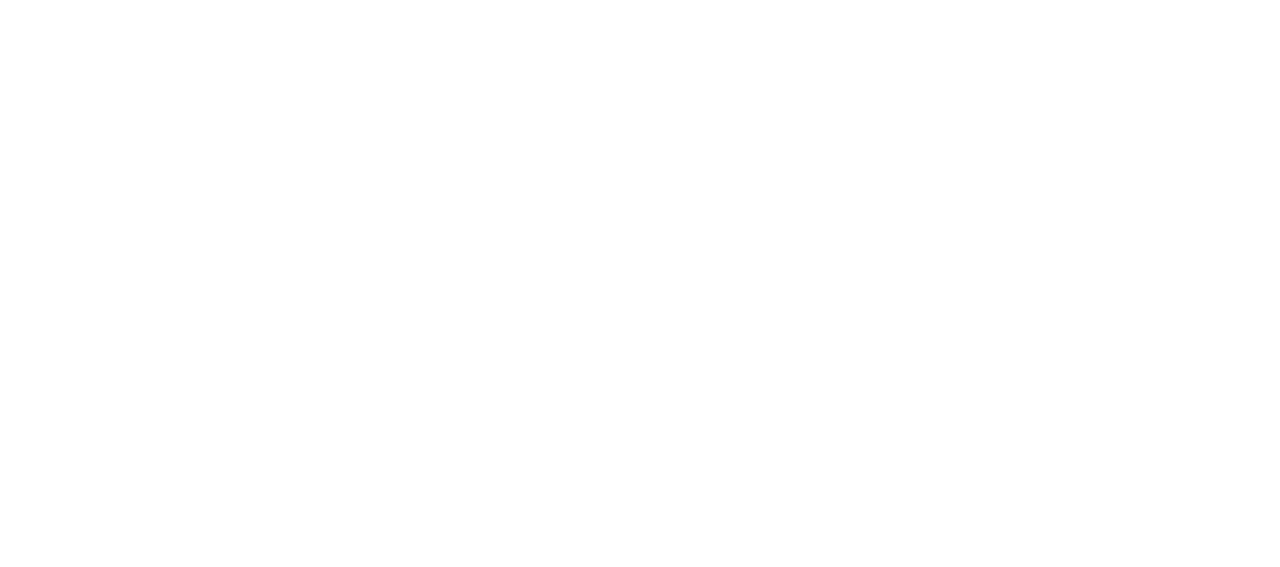
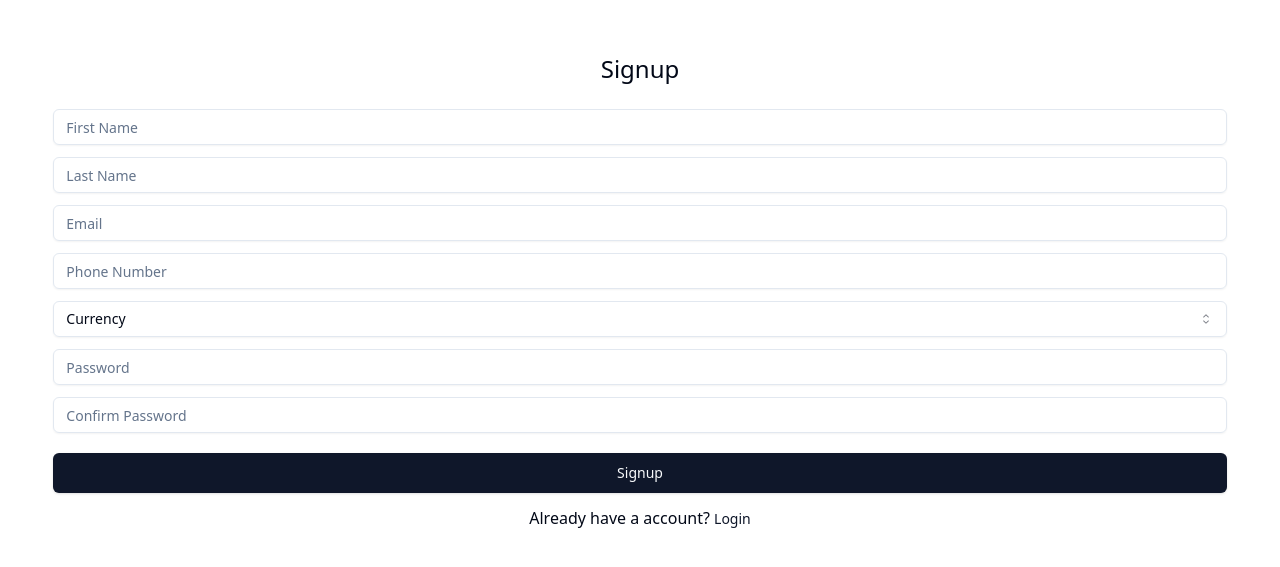
Before and after one commit to ashinberish/expense-tracker, a React (Vite) app: page /signup in a window 1280 px wide. Before the commit this address had no page. Shown: the part 105-672 px from the top of the page. Built offline with nearby package versions, Linux system fonts and the light colour scheme.

Commit message:
added signup ui

```diff
--- a/package.json
+++ b/package.json
@@ -18,6 +18,7 @@
     "@radix-ui/react-label": "^2.0.2",
     "@radix-ui/react-popover": "^1.0.7",
     "@radix-ui/react-scroll-area": "^1.0.5",
+    "@radix-ui/react-select": "^2.0.0",
     "@radix-ui/react-separator": "^1.0.3",
     "@radix-ui/react-slot": "^1.0.2",
     "@radix-ui/react-tabs": "^1.0.4",
--- /dev/null
+++ b/src/components/ui/select.tsx
@@ -0,0 +1,162 @@
+import * as React from "react"
+import {
+  CaretSortIcon,
+  CheckIcon,
+  ChevronDownIcon,
+  ChevronUpIcon,
+} from "@radix-ui/react-icons"
+import * as SelectPrimitive from "@radix-ui/react-select"
+
+import { cn } from "@/lib/utils"
+
+const Select = SelectPrimitive.Root
+
+const SelectGroup = SelectPrimitive.Group
+
+const SelectValue = SelectPrimitive.Value
+
+const SelectTrigger = React.forwardRef<
+  React.ElementRef<typeof SelectPrimitive.Trigger>,
+  React.ComponentPropsWithoutRef<typeof SelectPrimitive.Trigger>
+>(({ className, children, ...props }, ref) => (
+  <SelectPrimitive.Trigger
+    ref={ref}
+    className={cn(
+      "flex h-9 w-full items-center justify-between whitespace-nowrap rounded-md border border-input bg-transparent px-3 py-2 text-sm shadow-sm ring-offset-background placeholder:text-muted-foreground focus:outline-none focus:ring-1 focus:ring-ring disabled:cursor-not-allowed disabled:opacity-50 [&>span]:line-clamp-1",
+      className
+    )}
+    {...props}
+  >
+    {children}
+    <SelectPrimitive.Icon asChild>
+      <CaretSortIcon className="h-4 w-4 opacity-50" />
+    </SelectPrimitive.Icon>
+  </SelectPrimitive.Trigger>
+))
+SelectTrigger.displayName = SelectPrimitive.Trigger.displayName
+
+const SelectScrollUpButton = React.forwardRef<
+  React.ElementRef<typeof SelectPrimitive.ScrollUpButton>,
+  React.ComponentPropsWithoutRef<typeof SelectPrimitive.ScrollUpButton>
+>(({ className, ...props }, ref) => (
+  <SelectPrimitive.ScrollUpButton
+    ref={ref}
+    className={cn(
+      "flex cursor-default items-center justify-center py-1",
+      className
+    )}
+    {...props}
+  >
+    <ChevronUpIcon />
+  </SelectPrimitive.ScrollUpButton>
+))
+SelectScrollUpButton.displayName = SelectPrimitive.ScrollUpButton.displayName
+
+const SelectScrollDownButton = React.forwardRef<
+  React.ElementRef<typeof SelectPrimitive.ScrollDownButton>,
+  React.ComponentPropsWithoutRef<typeof SelectPrimitive.ScrollDownButton>
+>(({ className, ...props }, ref) => (
+  <SelectPrimitive.ScrollDownButton
+    ref={ref}
+    className={cn(
+      "flex cursor-default items-center justify-center py-1",
+      className
+    )}
+    {...props}
+  >
+    <ChevronDownIcon />
+  </SelectPrimitive.ScrollDownButton>
+))
+SelectScrollDownButton.displayName =
+  SelectPrimitive.ScrollDownButton.displayName
+
+const SelectContent = React.forwardRef<
+  React.ElementRef<typeof SelectPrimitive.Content>,
+  React.ComponentPropsWithoutRef<typeof SelectPrimitive.Content>
+>(({ className, children, position = "popper", ...props }, ref) => (
+  <SelectPrimitive.Portal>
+    <SelectPrimitive.Content
+      ref={ref}
+      className={cn(
+        "relative z-50 max-h-96 min-w-[8rem] overflow-hidden rounded-md border bg-popover text-popover-foreground shadow-md data-[state=open]:animate-in data-[state=closed]:animate-out data-[state=closed]:fade-out-0 data-[state=open]:fade-in-0 data-[state=closed]:zoom-out-95 data-[state=open]:zoom-in-95 data-[side=bottom]:slide-in-from-top-2 data-[side=left]:slide-in-from-right-2 data-[side=right]:slide-in-from-left-2 data-[side=top]:slide-in-from-bottom-2",
+        position === "popper" &&
+          "data-[side=bottom]:translate-y-1 data-[side=left]:-translate-x-1 data-[side=right]:translate-x-1 data-[side=top]:-translate-y-1",
+        className
+      )}
+      position={position}
+      {...props}
+    >
+      <SelectScrollUpButton />
+      <SelectPrimitive.Viewport
+        className={cn(
+          "p-1",
+          position === "popper" &&
+            "h-[var(--radix-select-trigger-height)] w-full min-w-[var(--radix-select-trigger-width)]"
+        )}
+      >
+        {children}
+      </SelectPrimitive.Viewport>
+      <SelectScrollDownButton />
+    </SelectPrimitive.Content>
+  </SelectPrimitive.Portal>
+))
+SelectContent.displayName = SelectPrimitive.Content.displayName
+
+const SelectLabel = React.forwardRef<
+  React.ElementRef<typeof SelectPrimitive.Label>,
+  React.ComponentPropsWithoutRef<typeof SelectPrimitive.Label>
+>(({ className, ...props }, ref) => (
+  <SelectPrimitive.Label
+    ref={ref}
+    className={cn("px-2 py-1.5 text-sm font-semibold", className)}
+    {...props}
+  />
+))
+SelectLabel.displayName = SelectPrimitive.Label.displayName
+
+const SelectItem = React.forwardRef<
+  React.ElementRef<typeof SelectPrimitive.Item>,
+  React.ComponentPropsWithoutRef<typeof SelectPrimitive.Item>
+>(({ className, children, ...props }, ref) => (
+  <SelectPrimitive.Item
+    ref={ref}
+    className={cn(
+      "relative flex w-full cursor-default select-none items-center rounded-sm py-1.5 pl-2 pr-8 text-sm outline-none focus:bg-accent focus:text-accent-foreground data-[disabled]:pointer-events-none data-[disabled]:opacity-50",
+      className
+    )}
+    {...props}
+  >
+    <span className="absolute right-2 flex h-3.5 w-3.5 items-center justify-center">
+      <SelectPrimitive.ItemIndicator>
+        <CheckIcon className="h-4 w-4" />
+      </SelectPrimitive.ItemIndicator>
+    </span>
+    <SelectPrimitive.ItemText>{children}</SelectPrimitive.ItemText>
+  </SelectPrimitive.Item>
+))
+SelectItem.displayName = SelectPrimitive.Item.displayName
+
+const SelectSeparator = React.forwardRef<
+  React.ElementRef<typeof SelectPrimitive.Separator>,
+  React.ComponentPropsWithoutRef<typeof SelectPrimitive.Separator>
+>(({ className, ...props }, ref) => (
+  <SelectPrimitive.Separator
+    ref={ref}
+    className={cn("-mx-1 my-1 h-px bg-muted", className)}
+    {...props}
+  />
+))
+SelectSeparator.displayName = SelectPrimitive.Separator.displayName
+
+export {
+  Select,
+  SelectGroup,
+  SelectValue,
+  SelectTrigger,
+  SelectContent,
+  SelectLabel,
+  SelectItem,
+  SelectSeparator,
+  SelectScrollUpButton,
+  SelectScrollDownButton,
+}
--- a/src/pages/authentication/login/login.tsx
+++ b/src/pages/authentication/login/login.tsx
@@ -9,8 +9,8 @@
 import { useAppStore } from "@/context";
 
 export const Login = () => {
-    const [email, setEmail] = useState('');
-    const [password, setPassword] = useState('');
+  const [email, setEmail] = useState("");
+  const [password, setPassword] = useState("");
   const [isLoading, setIsLoading] = useState(false);
 
   const state = useAppStore();
@@ -22,7 +22,10 @@
   async function signInWithEmail() {
     if (isLoading) return;
     if (!email || !password) {
-            toast({ variant: "destructive", title: "Please enter email and password" })
+      toast({
+        variant: "destructive",
+        title: "Please enter email and password",
+      });
       return;
     }
 
@@ -30,18 +33,19 @@
     const { data, error } = await supabase.auth.signInWithPassword({
       email: email,
       password: password,
-        })
+    });
 
     if (data.session) {
-            const { data: profile } = await supabase.from('profiles').select(
-                'id, first_name, last_name, avatar_url, email, phone_number, default_currency, updated_at').eq('id', data.user.id).single()
+      const { data: profile } = await supabase.from("profiles").select(
+        "id, first_name, last_name, avatar_url, email, phone_number, default_currency, updated_at",
+      ).eq("id", data.user.id).single();
       //console.log('profile',profile)
-            setUser(profile)
-            toast({ title: "Login successful" })
-            navigate('/home')
+      setUser(profile);
+      toast({ title: "Login successful" });
+      navigate("/home");
     }
     if (error) {
-            toast({ variant: "destructive", title: error.message })
+      toast({ variant: "destructive", title: error.message });
     }
     setIsLoading(false);
   }
@@ -50,11 +54,43 @@
       <div className="w-11/12 m-auto">
         <h3 className="text-2xl font-base text-center mb-6">Login</h3>
         <form>
-                    <Input type="email" className="my-3" autoComplete="off" placeholder="Email" value={email} onChange={(e) => setEmail(e.target.value)} />
-                    <Input type="password" className="my-3" autoComplete="off" placeholder="Password" value={password} onChange={(e) => setPassword(e.target.value)} />
-                    <Button type="button" size="lg" className="w-full my-2" onClick={signInWithEmail}>{isLoading && <LoaderSVG className="mr-2 h-4 w-4 animate-spin" /> }Login</Button>
+          <Input
+            type="email"
+            className="my-3"
+            autoComplete="off"
+            placeholder="Email"
+            value={email}
+            onChange={(e) => setEmail(e.target.value)}
+          />
+          <Input
+            type="password"
+            className="my-3"
+            autoComplete="off"
+            placeholder="Password"
+            value={password}
+            onChange={(e) => setPassword(e.target.value)}
+          />
+          <Button
+            type="button"
+            size="lg"
+            className="w-full my-2"
+            onClick={signInWithEmail}
+          >
+            {isLoading &&
+            <LoaderSVG className="mr-2 h-4 w-4 animate-spin" />}Login
+          </Button>
+          <p className="text-center">
+            Create a account?{" "}
+            <Button
+              variant="link"
+              className="px-0"
+              onClick={() => navigate("/signup")}
+            >
+              Signup
+            </Button>
+          </p>
         </form>
       </div>
     </div>
   );
-}
+};
--- /dev/null
+++ b/src/pages/authentication/signup/signup.tsx
@@ -0,0 +1,134 @@
+import { supabase } from "@/services/supabase";
+import { Button } from "@/components/ui/button";
+import { Input } from "@/components/ui/input";
+import { useState } from "react";
+
+import LoaderSVG from "@/assets/icons/loader.svg?react";
+import { useAppStore } from "@/context";
+import { useNavigate } from "react-router";
+import {
+  Select,
+  SelectContent,
+  SelectItem,
+  SelectTrigger,
+  SelectValue,
+} from "@/components/ui/select";
+
+export const SignUp = () => {
+  const [firstName, setFirstName] = useState("");
+  const [lastName, setLastName] = useState("");
+  const [phoneNumber, setPhoneNumber] = useState("");
+  const [email, setEmail] = useState("");
+  const [password, setPassword] = useState("");
+  const [confirmPassword, setConfirmPassword] = useState("")
+  const [isLoading, setIsLoading] = useState(false);
+
+  const navigate = useNavigate();
+
+  const currencies = [
+    {
+      id: 1,
+      currency_code: "USD",
+    },
+    {
+      id: 2,
+      currency_code: "EUR",
+    },
+    {
+      id: 3,
+      currency_code: "GBP",
+    },
+    {
+      id: 4,
+      currency_code: "NGN",
+    },
+    {
+      id: 5,
+      currency_code: "INR",
+    },
+  ];
+
+  return (
+    <div className="min-h-dvh flex flex-col justify-center">
+      <div className="w-11/12 m-auto">
+        <h3 className="text-2xl font-base text-center mb-6">Signup</h3>
+        <form>
+          <Input
+            type="text"
+            className="my-3"
+            autoComplete="off"
+            placeholder="First Name"
+            value={firstName}
+            onChange={(e) => setFirstName(e.target.value)}
+          />
+          <Input
+            type="text"
+            className="my-3"
+            autoComplete="off"
+            placeholder="Last Name"
+            value={lastName}
+            onChange={(e) => setLastName(e.target.value)}
+          />
+          <Input
+            type="email"
+            className="my-3"
+            autoComplete="off"
+            placeholder="Email"
+            value={email}
+            onChange={(e) => setEmail(e.target.value)}
+          />
+          <Input
+            type="tel"
+            className="my-3"
+            autoComplete="off"
+            placeholder="Phone Number"
+            value={phoneNumber}
+            onChange={(e) => setPhoneNumber(e.target.value)}
+          />
+          <Select>
+            <SelectTrigger>
+              <SelectValue placeholder="Currency" />
+            </SelectTrigger>
+            <SelectContent>
+              {currencies.map((currency) => (
+                <SelectItem value={currency.currency_code}>
+                  {currency.currency_code}
+                </SelectItem>
+              ))}
+            </SelectContent>
+          </Select>
+          <Input
+            type="password"
+            className="my-3"
+            autoComplete="off"
+            placeholder="Password"
+            value={password}
+            onChange={(e) => setPassword(e.target.value)}
+          />
+          <Input
+            type="password"
+            className="my-3"
+            autoComplete="off"
+            placeholder="Confirm Password"
+            value={confirmPassword}
+            onChange={(e) => setConfirmPassword(e.target.value)}
+          />
+          <Button type="button" size="lg" className="w-full my-2">
+            {isLoading &&
+              <LoaderSVG className="mr-2 h-4 w-4 animate-spin" />}Signup
+          </Button>
+        </form>
+        <p className="text-center">
+          Already have a account?{" "}
+          <Button
+            variant="link"
+            className="px-0"
+            onClick={() => navigate("/login")}
+          >
+            Login
+          </Button>
+        </p>
+      </div>
+    </div>
+  );
+};
--- a/src/pages/layout/layout.tsx
+++ b/src/pages/layout/layout.tsx
@@ -7,6 +7,7 @@
 import UserSettings from '@/assets/icons/user-round-cog.svg?react';
 import HomeIcon from '@/assets/icons/home.svg?react';
 import clsx from 'clsx';
+import { SignUp } from '../authentication/signup/signup';
 
 export const Layout = () => {
     return (
@@ -14,6 +15,7 @@
             <Routes>
                 <Route path="/" element={<Navigate to="/home" />} />
                 <Route path="/login" element={<Login />} />
+                <Route path="/signup" element={<SignUp/>} />
                 <Route element={<ProtectedRoute />}>
                     <Route path="/home" element={<Home />} />
                     <Route path="/profile" element={<Profile />} />
```
Also changed, not shown: 1 other file (tests, documents, lock files or other folders). Lines whose indentation alone changed are shown as unchanged.
